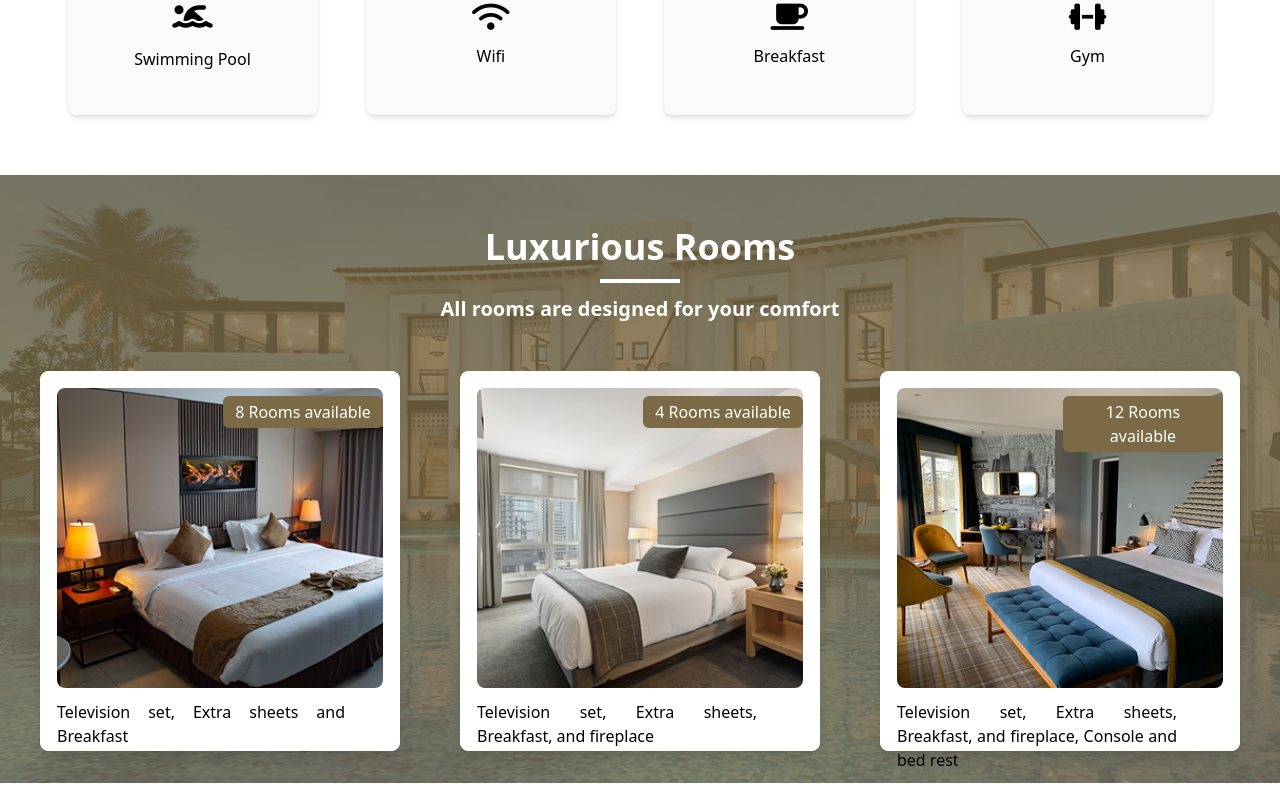
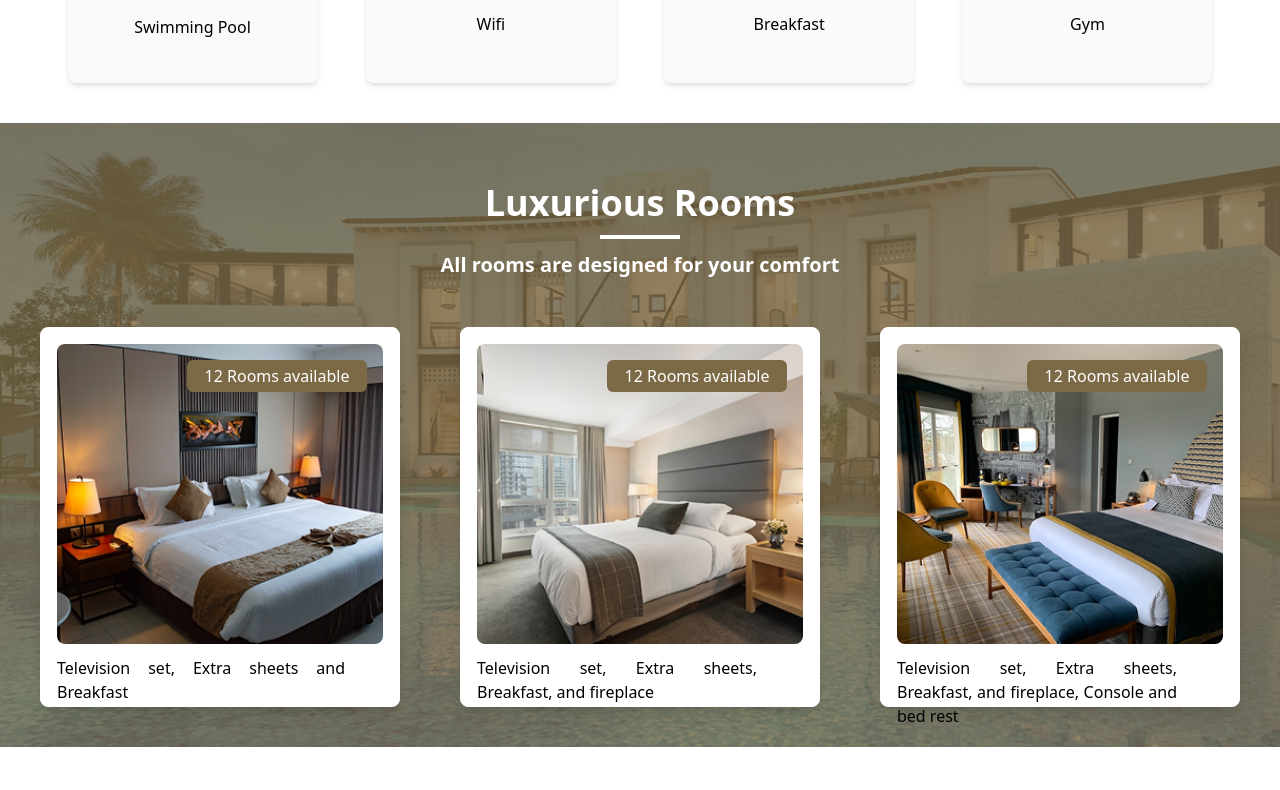
Before and after one commit to Ashishpanwar0/NovaNectar, a React (Vite) app: page / in a window 1280 px wide. Shown: the part 1150-1940 px from the top of the page. Built offline with nearby package versions, Linux system fonts and the light colour scheme.

Commit message:
Initial commit

```diff
--- a/src/Components/Banner.jsx
+++ b/src/Components/Banner.jsx
@@ -6,7 +6,7 @@ import Rectangle from "../assets/Rectangle.png";
 const Banner = () => {
     return (
         <>
-           <section className='bg-[#FAFAFA] py-10 px-6 h-auto sm:h-150'>
+           <section className='bg-[#FAFAFA] py-10 px-6 sm:px-6 lg:px-10 h-auto'>
     <div className='flex flex-col lg:flex-row'>
         <div className='mx-4 lg:ml-24.5 w-full lg:w-102 spacing-2'>
             <h3 className="text-2xl sm:text-3xl md:text-4xl text-[#7C6A46] mb-4 font-[Forte] font-bold">
--- a/src/Components/ContactBg.jsx
+++ b/src/Components/ContactBg.jsx
@@ -7,28 +7,19 @@ function ContactBg() {
   return (
    <>
    {/* About page first section start */}
-   <section
-  style={{ backgroundImage: `url(${Rectangle4})` }}
-  className="bg-cover bg-center h-[400px] sm:h-[450px] md:h-[500px] lg:h-[500px] relative overflow-hidden flex items-center justify-center text-center px-4"
->
-  {/* Background Overlay */}
-  <div
-    style={{ backgroundImage: `url(${HotalBg})`, opacity: 0.6 }}
-    className="absolute inset-0 bg-cover bg-center"
-  ></div>
+   <section style={{ backgroundImage: `url(${Rectangle4})` }} className="bg-cover bg-center h-130 relative overflow-hidden">
+                   <div style={{ backgroundImage: `url(${HotalBg})`, opacity: 0.6 }} className="absolute inset-0 bg-cover bg-center">
+                   </div>
 
-  {/* Content */}
-  <div className="relative z-10 max-w-2xl px-6">
-    <h1 className="text-2xl sm:text-3xl md:text-4xl lg:text-4xl text-white font-bold mb-4 mt-[-90px] sm:mt-[-160px] md:mt-[-160px]">
-      Contact Us
-    </h1>
-    <p className="text-sm sm:text-base md:text-lg text-white font-medium w-120">
-      The elegant luxury bedrooms in this gallery showcase custom interior
-      designs & decorating ideas. View pictures and find your perfect luxury
-      bedroom design.
-    </p>
-  </div>
-</section>
+                   <div className='w-full flex flex-col items-center mt-28 px-4'>
+                       <h1 className='mb-5 text-center text-3xl md:text-4xl text-white font-bold relative z-10'>
+                       Contact Us
+                       </h1>
+                       <p className='mb-10 text-center text-white text-base md:text-lg font-bold relative z-10 lg:w-130 md:w-120 w-80'>
+                           The elegant luxury bedrooms in this gallery showcase custom interior designs & decorating ideas. View pictures and find your perfect luxury bedroom design.
+                       </p>
+                   </div>
+               </section>
        {/* About page first section end */}
    </>
   )
--- a/src/Components/Laxurious.jsx
+++ b/src/Components/Laxurious.jsx
@@ -10,48 +10,59 @@ const Laxurious = () => {
   return (
     <>
 
-            {/* ...............Luxurious Room start */}
       <section
         style={{ backgroundImage: `url(${HotalBack})` }}
-  className="bg-cover h-auto relative overflow-hidden mt-15 p-4 md:p-8">
+        className="bg-cover h-auto relative overflow-hidden mt-10 p-4 sm:p-6 md:p-8 lg:p-10">
         <div
           style={{ backgroundImage: `url(${HotalBg})`, opacity: 1 }}
           className="absolute inset-0 bg-cover bg-center">
         </div>
 
-  <h1 className='text-center text-3xl md:text-4xl text-white relative z-10 mt-5 font-bold'>
+        <h1 className='text-center text-3xl sm:text-3xl md:text-4xl text-white relative z-10 mt-5 font-bold'>
           Luxurious Rooms
         </h1>
-  <span className="w-16 md:w-20 h-1 bg-white mx-auto mt-3 flex items-center text-lg md:text-2xl relative z-10"></span>
-  <p className='text-center text-sm md:text-xl mt-3 relative z-10 text-white font-bold'>
+        <span className="w-16 sm:w-20 md:w-20 h-1 bg-white mx-auto mt-3 flex items-center text-lg md:text-2xl relative z-10"></span>
+        <p className='text-center text-sm sm:text-base md:text-xl mt-3 relative z-10 text-white font-bold'>
           All rooms are designed for your comfort
         </p>
 
-  <div className="flex flex-col md:flex-row flex-wrap justify-center items-center gap-6 md:gap-15 mt-8 md:mt-12 relative z-10">
-    <div className="bg-white border-1 w-full md:w-90 md:h-95 h-auto border-white rounded-lg shadow-lg py-1 px-4 object-cover mb-6 md:mb-0 relative">
-      <button className="absolute top-5 ml-58 md:top-6 md:right-4 w-45 md:w-40 transform bg-[#7C6A46] text-white rounded-md hover:bg-blue-600 transition-colors py-1 px-3">
-        8 Rooms available
+        <div className="flex flex-col sm:flex-col md:flex-row flex-wrap justify-center items-center gap-6 sm:gap-8 md:gap-10 lg:gap-15 mt-8 sm:mt-10 md:mt-12 relative z-10">
+          <div className=" cute bg-white border-1 w-full sm:w-80 md:w-90 md:h-95 h-auto border-white rounded-lg shadow-lg py-1 sm:py-2 md:py-1 px-4 object-cover mb-6 sm:mb-6 md:mb-0 relative">
+            <div className="relative">
+              <img src={Rectangle1} alt="" className="w-full sm:w-[355px] md:w-[355px] h-[200px] sm:h-[250px] md:h-[250px] lg:h-[300px] rounded-lg object-cover mt-3 mx-auto" />
+              <button
+                className="absolute top-4 right-4 w-45 bg-[#7C6A46] text-white rounded-md hover:bg-blue-600 transition-colors py-1 px-3"
+              >
+                12 Rooms available
               </button>
-      <img src={Rectangle1} alt="" className="w-full md:w-[355px] h-[200px] md:h-[250px] lg:h-[300px] rounded-lg object-cover mt-3 mx-auto" />
-      <p className="my-3 text-center md:text-justify w-full md:w-72">Television set, Extra sheets and Breakfast</p>
+            </div>
+            <p className="my-3 text-center md:text-justify w-full sm:w-72 md:w-72">Television set, Extra sheets and Breakfast</p>
           </div>
 
-    <div className="bg-white border-1 w-full md:w-90 md:h-95 h-auto border-white rounded-lg shadow-lg py-1 px-4 object-cover mb-6 md:mb-0 relative">
-      <button className="absolute top-5 ml-58 md:top-6 md:right-4 w-45 md:w-40 transform bg-[#7C6A46] text-white rounded-md hover:bg-blue-600 transition-colors py-1 px-3">
-        4 Rooms available
+          <div className="bg-white border-1 w-full sm:w-80 md:w-90 md:h-95 h-auto border-white rounded-lg shadow-lg py-1 sm:py-2 md:py-1 px-4 object-cover mb-6 sm:mb-6 md:mb-0 relative">
+            <div className="relative">
+              <img src={Rectangle2} alt="" className="w-full sm:w-[355px] md:w-[355px] h-[200px] sm:h-[250px] md:h-[250px] lg:h-[300px] object-cover rounded-lg mt-3 mx-auto" />
+              <button
+                className="absolute top-4 right-4 w-45 bg-[#7C6A46] text-white rounded-md hover:bg-blue-600 transition-colors py-1 px-3"
+              >
+                12 Rooms available
               </button>
-      <img src={Rectangle2} alt="" className="w-full md:w-[355px] h-[200px] md:h-[250px] lg:h-[300px] object-cover rounded-lg mt-3 mx-auto" />
-      <p className="my-3 text-center md:text-justify w-full md:w-70">
+            </div>
+            <p className="my-3 text-center md:text-justify w-full sm:w-70 md:w-70">
               Television set, Extra sheets, Breakfast, and fireplace
             </p>
           </div>
 
-    <div className="bg-white border-1 w-full md:w-90 md:h-95 h-auto border-white rounded-lg shadow-lg py-1 px-4 object-cover relative">
-      <button className="absolute top-5 ml-58 md:top-6 md:right-4 w-45 md:w-40 transform bg-[#7C6A46] text-white rounded-md hover:bg-blue-600 transition-colors py-1 px-3">
+          <div className="bg-white border-1 w-full sm:w-80 md:w-90 md:h-95 h-auto border-white rounded-lg shadow-lg py-1 sm:py-2 md:py-1 px-4 object-cover relative">
+            <div className="relative">
+              <img src={Rectangle3} alt="" className="w-full sm:w-[355px] md:w-[355px] h-[200px] sm:h-[250px] md:h-[250px] lg:h-[300px] rounded-lg object-cover mt-3 mx-auto" />
+              <button
+                className="absolute top-4 right-4 w-45 bg-[#7C6A46] text-white rounded-md hover:bg-blue-600 transition-colors py-1 px-3"
+              >
                 12 Rooms available
               </button>
-      <img src={Rectangle3} alt="" className="w-full md:w-[355px] h-[200px] md:h-[250px] lg:h-[300px] rounded-lg object-cover mt-3 mx-auto" />
-      <p className="my-3 text-center md:text-justify w-full md:w-70">
+            </div>
+            <p className="my-3 text-center md:text-justify w-full sm:w-70 md:w-70">
               Television set, Extra sheets, Breakfast, and fireplace, Console and bed rest
             </p>
           </div>
--- a/src/Components/Navbar.jsx
+++ b/src/Components/Navbar.jsx
@@ -6,10 +6,10 @@ const Navbar = () => {
   const [isOpen, setIsOpen] = useState(false);
 
   return (
-    <nav className="w-full h-[85px] bg-[#FAFAFA]  py-4 px-4 md:px-8 relative">
+    <nav className="w-full h-[85px] bg-[#FAFAFA] py-4 px-4 md:px-8 relative z-20">
     <div className="container mx-auto flex items-center justify-between mt-3">
         <div className="font-bold text-xl text-gray-800 ml-0 md:ml-22">
-        <img src={logo} className="h-8 md:h-10 w-auto ml-5 " alt="Hotel Logo" />
+            <img src={logo} className="h-8 md:h-10 w-auto ml-5" alt="Hotel Logo" />
         </div>
 
         <button
@@ -33,7 +33,7 @@ const Navbar = () => {
     </div>
 
     {isOpen && (
-      <div className="md:hidden flex flex-col items-center bg-[#FAFAFA] py-4 space-y-3 shadow-md absolute left-0 right-0 top-[85px] z-10">
+        <div className="md:hidden flex flex-col items-center bg-[#FAFAFA] py-4 space-y-3 shadow-md absolute left-0 right-0 top-[85px] z-30">
             <Link to="/" className="text-black-500 hover:text-[#7C6A46] transition-colors">Home</Link>
             <Link to="/explore" className="text-black-500 hover:text-[#7C6A46] transition-colors">Explore</Link>
             <Link to="/rooms" className="text-black-500 hover:text-[#7C6A46] transition-colors">Rooms</Link>
```
Also changed, not shown: src/Components/BannerVideo.jsx (+23 -23 lines). Lines whose indentation alone changed are shown as unchanged.
